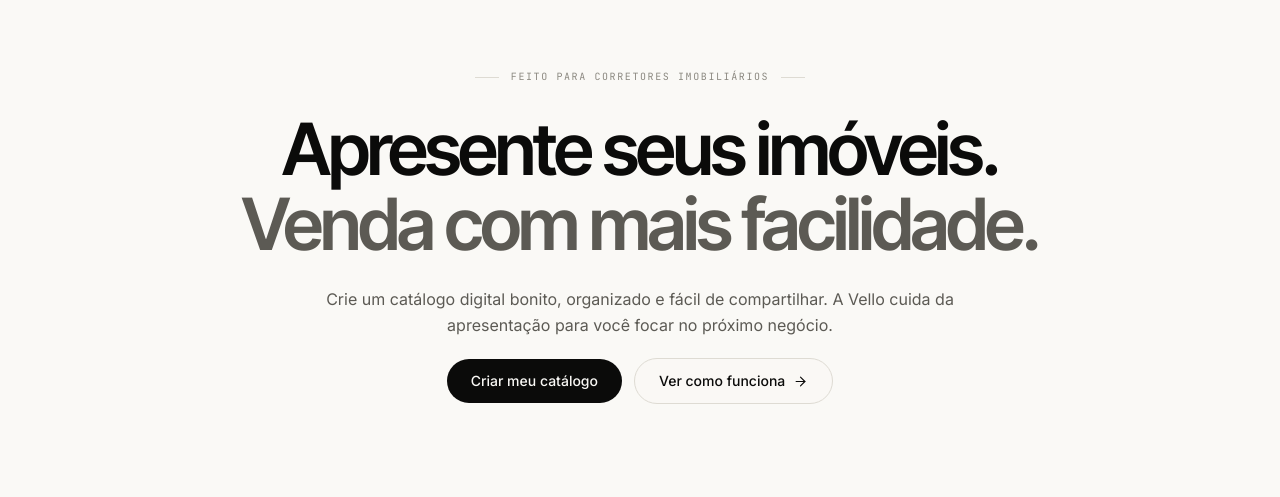
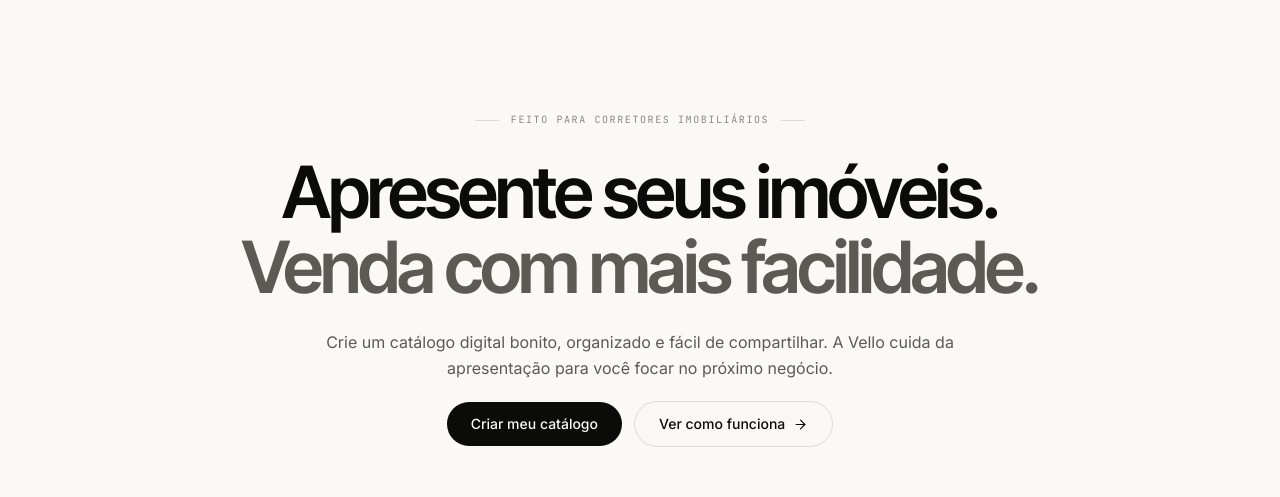
Before and after one commit to VelloCo/vello, a React (Vite) app: page / in a window 1280 px wide. Shown: the part 120-617 px from the top of the page. Built offline with nearby package versions, Linux system fonts and the light colour scheme; no server answers.

Commit message:
Balance full-screen hero content

```diff
--- a/src/components/Hero.tsx
+++ b/src/components/Hero.tsx
@@ -6,7 +6,7 @@ export function Hero() {
   return (
     <section
       id="top"
-      className="relative min-h-[100svh] w-full overflow-hidden bg-paper pb-24 pt-[166px] text-sm md:pb-32 md:pt-[190px]"
+      className="relative flex min-h-[100svh] items-center justify-center overflow-hidden bg-paper px-0 pb-16 pt-[72px] text-sm md:pb-24 md:pt-[96px]"
     >
       <div className="pointer-events-none absolute inset-0 bg-[radial-gradient(circle_at_center,rgba(250,249,246,0.35)_0%,rgba(250,249,246,0.82)_58%,#faf9f6_100%)]" />
 
@@ -14,7 +14,7 @@ export function Hero() {
         initial={{ opacity: 0, y: 16 }}
         animate={{ opacity: 1, y: 0 }}
         transition={{ duration: 0.65, ease: [0.16, 1, 0.3, 1] }}
-        className="relative z-10 mx-auto flex max-w-[850px] flex-col items-center px-5 text-center"
+        className="relative z-10 mx-auto flex max-w-[850px] -translate-y-5 flex-col items-center px-5 text-center md:translate-y-0"
       >
         <p className="flex items-center gap-3 font-mono text-[10px] uppercase tracking-[0.16em] text-stone"><span className="h-px w-6 bg-line" />Feito para corretores imobiliários<span className="h-px w-6 bg-line" /></p>
 
```
